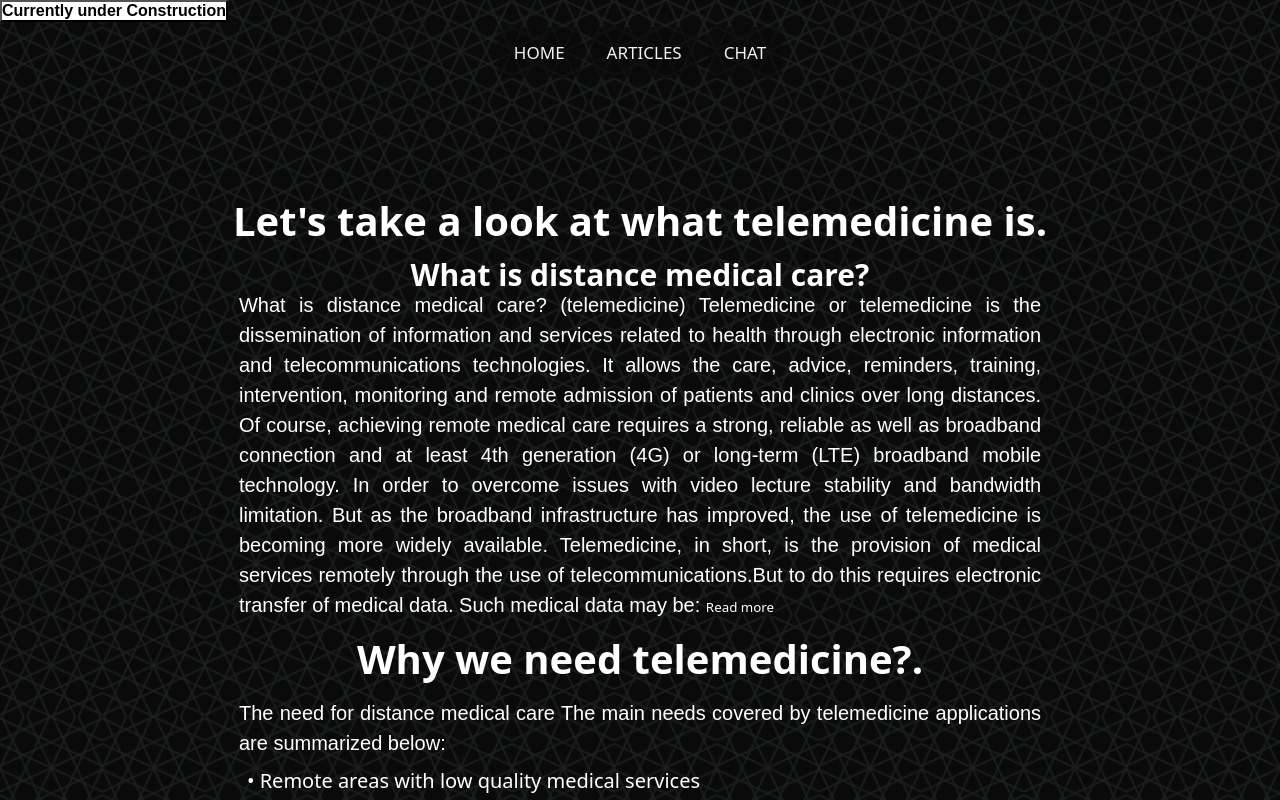
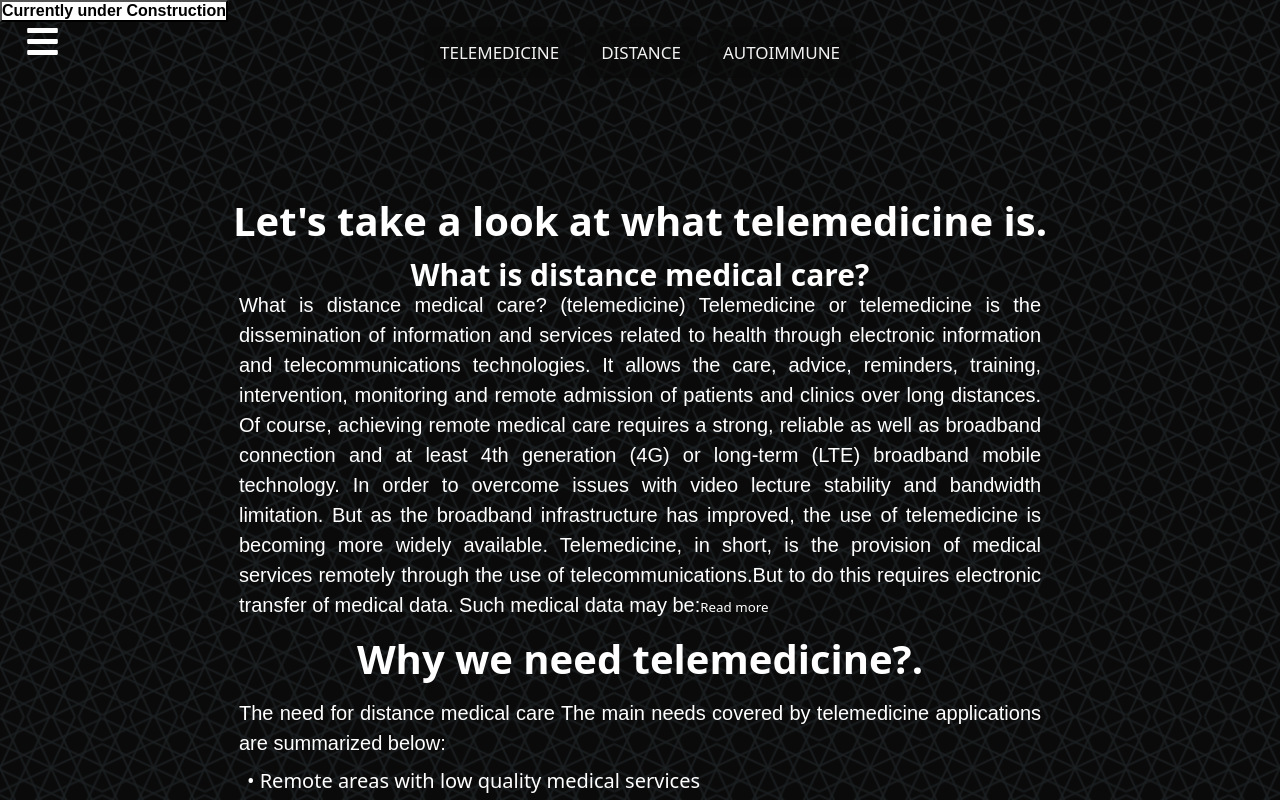
Before and after one commit to Kakajohn/interactive-internet-technologies-for-people-with-autoimmune-bowel-diseases-frontend, a React (Create React App) app: page / in a window 1280 px wide. Shown: the top 800 px of the page. Built offline with nearby package versions, Linux system fonts and the light colour scheme; what react-alert-template-basic would draw is missing.

Commit message:
updated navbar

```diff
--- a/package.json
+++ b/package.json
@@ -3,6 +3,8 @@
   "version": "0.1.0",
   "private": true,
   "dependencies": {
+    "@fortawesome/fontawesome": "^1.1.8",
+    "@fortawesome/react-fontawesome": "^0.2.0",
     "@testing-library/jest-dom": "^5.16.1",
     "@testing-library/react": "^12.1.2",
     "@testing-library/user-event": "^13.5.0",
--- a/src/components/MedCareSection.jsx
+++ b/src/components/MedCareSection.jsx
@@ -1,6 +1,7 @@
 import React from 'react'
 import { useRef,useEffect, useState } from 'react';
 import '../sass/components/_medcaresection.scss'
+
 const MedCareSection = () => {
 
   const [click, setClick] = useState(false)
@@ -54,7 +55,7 @@ const MedCareSection = () => {
 
   return (
     <>
-    <div className="content">
+    <div className="content" id='main'>
        <div className="secondary">
        <h1 className='text-center'>Let's take a look at what telemedicine is.</h1>
         <div className="col-8">
@@ -69,9 +70,11 @@ const MedCareSection = () => {
                 limitation. But as the broadband infrastructure has improved, the use of telemedicine is becoming more
                 widely available. Telemedicine, in short, is the provision of medical services remotely through the use
                 of telecommunications.But to do this requires electronic transfer of medical data. Such medical data may
-                be: <button id='read' onClick={showmore} ref={ref}>Read more</button><button id='less' onClick={showless} ref={ref}>Read less</button>
-              </p> <p id='more'></p><p id='more2'></p>
-             {click && ( <span id='more'>
+                be:
+                <button id='read' onClick={showmore} ref={ref}>Read more<i class="fa-duotone fa-square-chevron-down"></i></button>
+                <button id='less' onClick={showless} ref={ref}>Read less <i class="fa-duotone fa-square-chevron-down"></i></button>
+                </p> <p id='more'></p><p id='more2'></p>
+              {click && ( <span id='more'>
               <ul>
                 <li>
                   • Biomarkers (electric and not), ie in vivo measurements:It is now possible to transmit any in vivo
--- a/src/components/NavigationBar.jsx
+++ b/src/components/NavigationBar.jsx
@@ -3,32 +3,16 @@ import { Link, useNavigate } from 'react-router-dom';
 import '../sass/components/_navbar.scss';
 import '../sass/components/_accordion.scss'
 import {Accordion} from 'react-bootstrap-accordion'
+import SideNav from './SideNav';
 
 const NavigationBar = () => {
   return (
     <header className='head'>
+        <SideNav />
      <div className="topnav">
-        <Link className="navbtn navbtn-3" to="/">Home</Link>
-        <Link className='navbtn navbtn-3' to="/med4u/articles">Articles</Link>
-        <Link className='navbtn navbtn-3' to="/med4u/chat">Chat</Link>
-        {/* <Accordion title='Navigate'>
-                 <div className="row" style={{color:"#fff"}}>
-                 <a href='#medcare'>Medical Care</a>
-                  <a href='#need'>Telemedicine</a>
-                  <a href='#auto'>Autoimmune Diseases</a>
-                  <a href='#medit'>Medical IT</a>
-                  <a href='#follow'>Patients from Home</a>
-                  </div>
-        </Accordion> */}
-        {/* <Accordion title='Navigate'>
-                 <div className="row" style={{color:"#fff"}}>
-                 <a href='#medcare'>Medical Care</a>
-                  <a href='#need'>Telemedicine</a>
-                  <a href='#auto'>Autoimmune Diseases</a>
-                  <a href='#medit'>Medical IT</a>
-                  <a href='#follow'>Patients from Home</a>
-                  </div>
-        </Accordion> */}
+        <Link className="navbtn navbtn-3" to="/">Telemedicine</Link>
+        <Link className='navbtn navbtn-3' to="/med4u/articles">Distance</Link>
+        <Link className='navbtn navbtn-3' to="/med4u/chat">Autoimmune</Link>
       </div>
     </header>
   );
--- /dev/null
+++ b/src/components/SideNav.jsx
@@ -0,0 +1,44 @@
+import React , { useRef,useEffect, useState } from 'react';
+import '../sass/components/_sidenav.scss'
+import {FaPlusCircle, FaHome,FaBars,FaArchive,FaAngleDown,FaAngleUp, faPlussCircle } from "react-icons/fa";
+const SideNav = () => {
+    let [see, setSee] = useState(false);
+
+
+    let expand = () => {
+        setSee(true);
+        document.getElementById('expand').style.width = '250px'
+        document.getElementById('togg').style.visibility = 'collapse'
+        document.getElementById('main').style.marginLeft = '250px'
+    }
+
+    let collapse = () => {
+        setSee(false);
+        document.getElementById('collapse').style.width = '0px';
+        document.getElementById('main').style.marginLeft = '0px'
+    }
+
+    useEffect(() =>{
+        if(see === false){
+            collapse();
+        }else {
+            expand();
+        }
+    },[setSee])
+
+  return (
+    <> <p id='collapse'></p>
+    <span className='togg' id='expand test' onClick={expand}> <FaBars /></span>
+   {see &&  (<div className="sidenav" id=''>
+        <a href="" onClick={collapse} className='close' id='collapse' style={{transform: "rotate(45deg)"}}><FaPlusCircle /></a>
+        <a href="/" id='option'><FaHome/></a>
+        <a href="/med4u/articles" id='option'>Articles <FaArchive /></a>
+        <a href="/med4u/chat" id='option'>Chat</a>
+        <a href="/med4u/Login" id='option'>Log out</a>
+    </div>)}
+    <div id='main'></div>
+    </>
+  )
+}
+
+export default SideNav
--- a/src/sass/components/_articles.scss
+++ b/src/sass/components/_articles.scss
@@ -29,7 +29,12 @@ body {
   color: #ffffff;
   // height: 240vh;
 }
-
+@media screen and (max-width:992px){
+  .content-a{
+    top: 70px;
+    position: relative;
+  }
+}
 .content-a{
   display: flex;
   flex-direction: column;
--- a/src/sass/components/_medcaresection.scss
+++ b/src/sass/components/_medcaresection.scss
@@ -1,3 +1,7 @@
+#main{
+  transition: margin-left .5s;
+}
+
 .content{
     display: flex;
     flex-direction: row;
--- a/src/sass/components/_navbar.scss
+++ b/src/sass/components/_navbar.scss
@@ -113,7 +113,11 @@ nav.black ul {
   position: fixed;
   border-radius: 5px;
 }
-
+@media screen and (max-width:992px){
+  .topnav{
+    top: 56px;
+  }
+}
 .topnav a {
   float: left;
   color: #f2f2f2;
@@ -124,7 +128,7 @@ nav.black ul {
 }
 
 .topnav a:hover {
-  filter: drop-shadow(2px -2px 2px white);
+  filter: drop-shadow(1px -1px 1px white);
   color: black;
 }
 
--- /dev/null
+++ b/src/sass/components/_sidenav.scss
@@ -0,0 +1,48 @@
+.sidenav{
+    height: 100%;
+    width: 100%;
+    position: fixed;
+    z-index: 1;
+    top: 0;
+    left: 0;
+    background-color: #0a0a0a;
+    overflow-y: hidden;
+    padding-top: 60px;
+    transition: 0.5s;
+    // cursor: pointer;
+    #option{
+        padding: 8px 8px 8px 32px;
+        text-decoration: none;
+        font-size: 25px;
+        color: #858585;
+        display: block;
+        transition: 0.3s;
+    }
+    a:hover{
+        color: #f1f1f1;
+    }
+    @media screen and (max-height:450px){
+        .sidenav{padding-top: 15px;}
+         a{font-size:18px;}
+      }
+}
+// .close{
+//     position: absolute;
+//     top: 0;
+//     right: 25px;
+//     font-size: 35px;
+//     margin-left: 50px;
+// }
+.togg , .close{
+    cursor: pointer;
+    font-weight: 600;
+    font-size: 22px;
+    position: absolute;
+    top: 22px;
+    left: 25px;
+    font-size: 35px;
+    margin-right: 50px;
+}
+#main{
+    transition: margin-left .5s;
+  }
```
Also changed, not shown: 1 other file (tests, documents, lock files or other folders).
